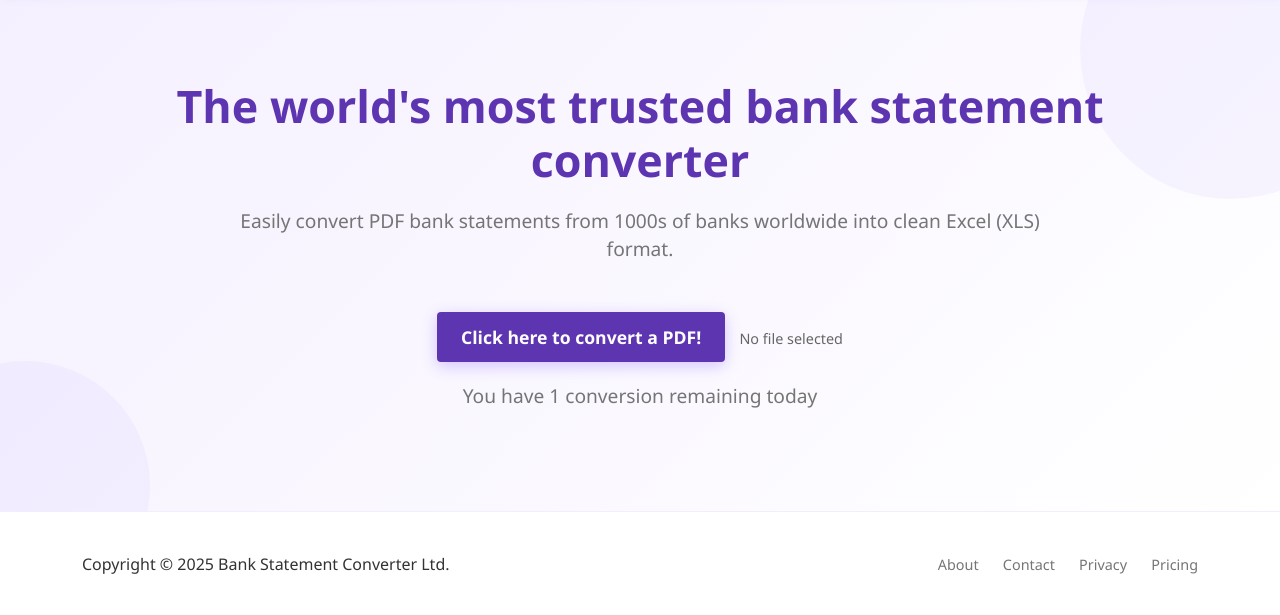
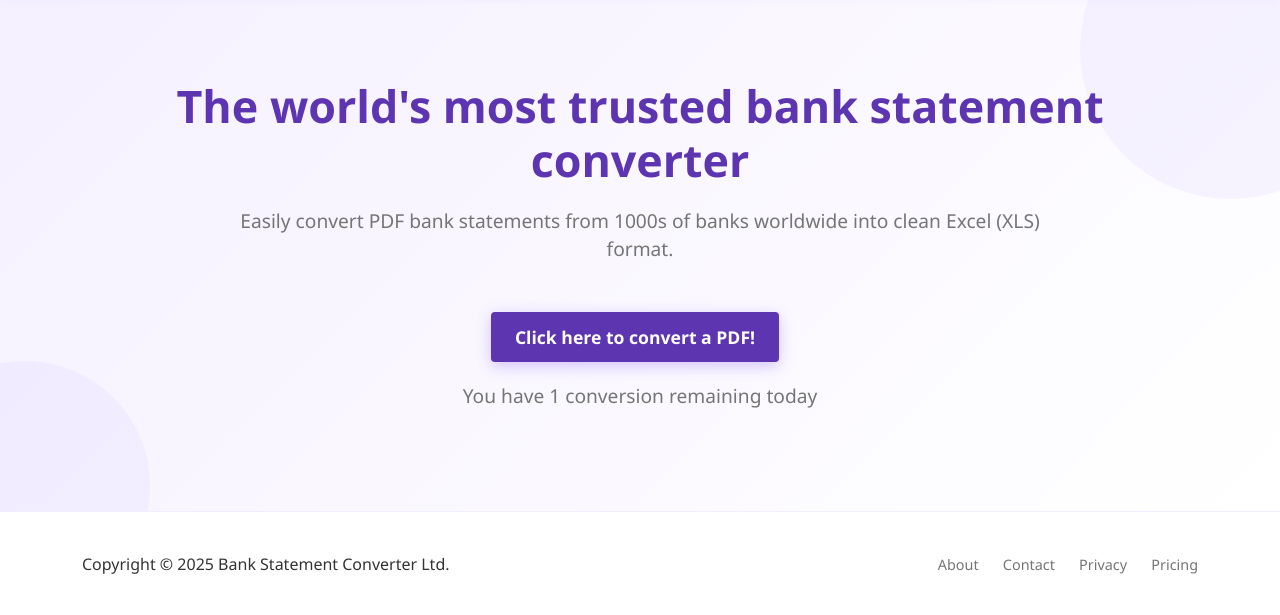
Before and after one commit to Zeecoworld/fimiff, a Flask app: page / in a window 1280 px wide. Shown: the part 71-686 px from the top of the page. Run offline with Flask 3, Linux system fonts and the light colour scheme; parts of the project's set-up code (start-up, migrations or seed data) failed here and were passed over; some libraries are stand-ins or nearby versions.

Commit message:
Update index.html

```diff
--- a/templates/index.html
+++ b/templates/index.html
@@ -75,7 +75,7 @@
                             style="display: none;"
                             required>
                     </label>
-                  <span class="file-name" id="fileName">No file selected</span>
+                  <span class="file-name" id="fileName"></span>
                     <div class="progress-bar" id="progressContainer">
                         <div class="progress" id="uploadProgress"></div>
                     </div>
```
